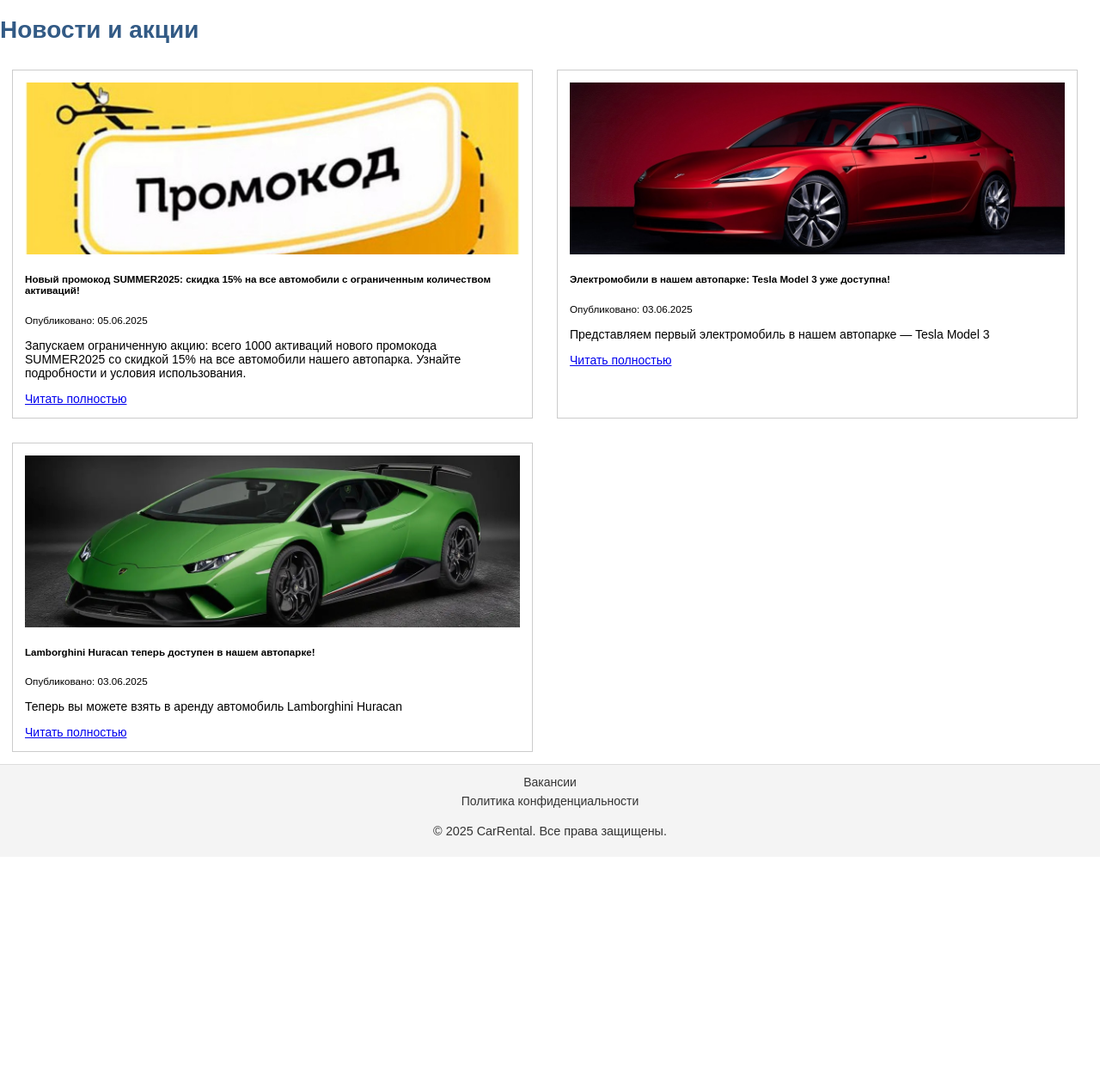
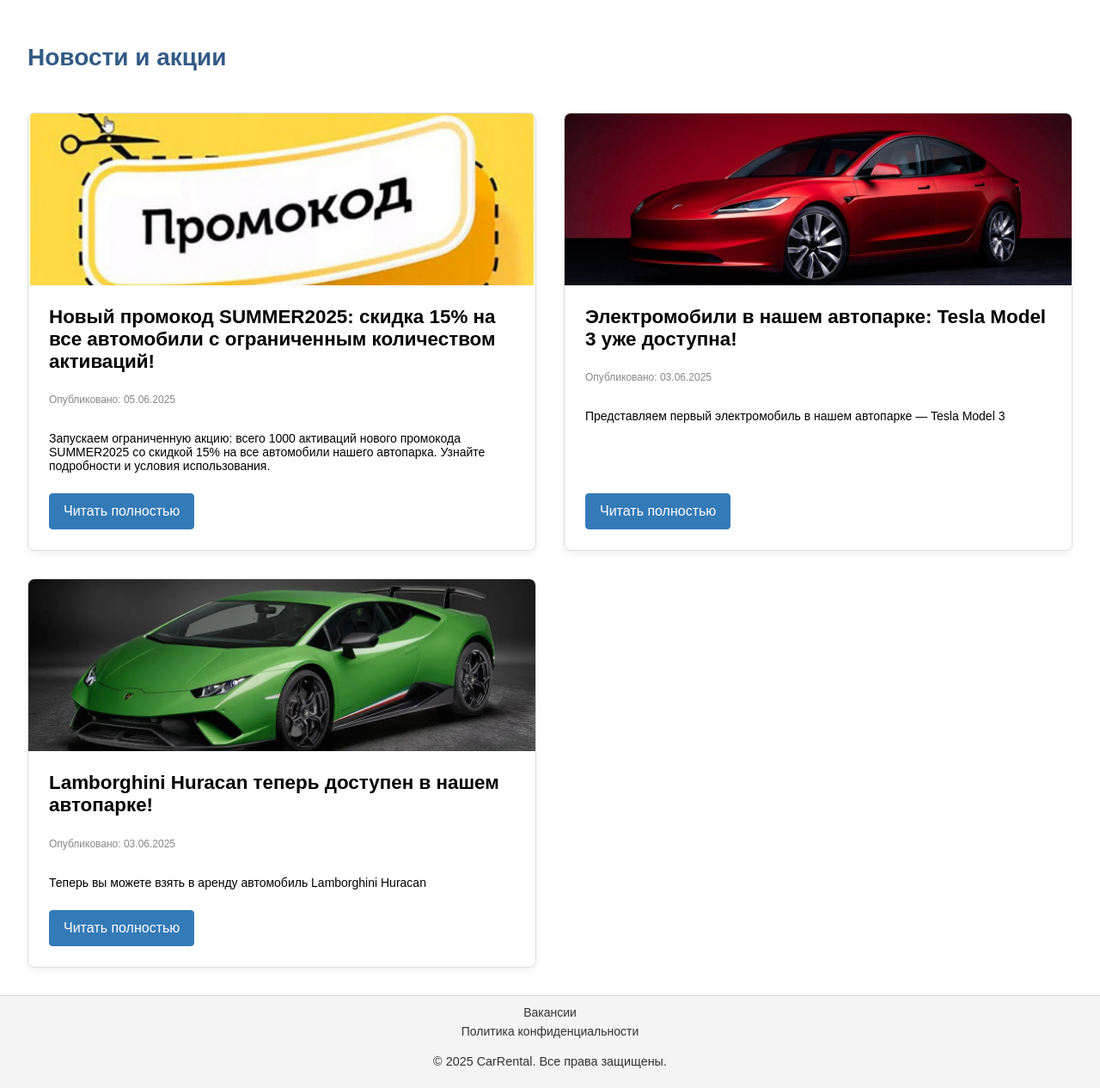
Before and after one commit to Dmitro44/353503_SEBELEV_21, a Django app: page /news/ in a window 1280 px wide. Shown: the part 103-1369 px from the top of the page at 86% size. Before the commit the page ends 1078 px from the top, so only its background shows below. Run offline with Django 5.2, Linux system fonts and the light colour scheme; data comes from the database, SQL or seed files in the repository.

Commit message:
Added glossary and news list styles

```diff
--- a/STRWEB/LR2/static/css/main.css
+++ b/STRWEB/LR2/static/css/main.css
@@ -1,20 +1,27 @@
 /* Main CSS file - imports all other stylesheets */
 
-@import 'base/_variables.css';
-@import 'base/_base.css';
+@import url('base/_base.css');
+@import url('base/_variables.css');
 
-@import 'components/_buttons.css';
-@import 'components/_forms.css';
-@import 'components/_navbar.css';
-@import 'components/_cards.css';
+/* Layout */
+@import url('layout/_header.css');
+@import url('layout/_footer.css');
 
-@import 'layout/_header.css';
-@import 'layout/_footer.css';
+/* Components */
+@import url('components/_buttons.css');
+@import url('components/_navbar.css');
+@import url('components/_cards.css');
+@import url('components/_forms.css');
 
-@import 'pages/_home.css';
-@import 'pages/_vehicle_list.css';
-@import 'pages/_login.css';
-@import 'pages/_register.css';
-@import 'pages/_vehicle_detail.css';
-@import url("pages/_about.css");
-@import url("pages/_contacts.css");
+/* Pages */
+@import url('pages/_home.css');
+@import url('pages/_about.css');
+@import url('pages/_contacts.css');
+@import url('pages/_login.css');
+@import url('pages/_register.css');
+@import url('pages/_vehicle_list.css');
+@import url('pages/_vehicle_detail.css');
+@import url('pages/_glossary.css');
+@import url('pages/_about.css');
+@import url('pages/_contacts.css');
+@import url('pages/_news_list.css');
--- /dev/null
+++ b/STRWEB/LR2/static/css/pages/_news_list.css
@@ -0,0 +1,109 @@
+/* /static/css/pages/_news_list.css */
+
+.news-list-container {
+    padding: 2rem;
+}
+
+.news-header {
+    display: flex;
+    justify-content: space-between;
+    align-items: center;
+    margin-bottom: 2rem;
+}
+
+.news-grid {
+    display: grid;
+    grid-template-columns: repeat(auto-fill, minmax(550px, 1fr));
+    gap: 2rem;
+}
+
+.news-card {
+    background-color: #fff;
+    border: 1px solid #ddd;
+    border-radius: 8px;
+    overflow: hidden;
+    box-shadow: 0 4px 8px rgba(0,0,0,0.05);
+    transition: box-shadow 0.3s ease, transform 0.3s ease;
+    display: flex;
+    flex-direction: column;
+}
+
+.news-card:hover {
+    transform: translateY(-5px);
+    box-shadow: 0 8px 16px rgba(0,0,0,0.1);
+}
+
+.news-card-image {
+    width: 100%;
+    height: 200px;
+    object-fit: cover;
+}
+
+.news-card-content {
+    padding: 1.5rem;
+    display: flex;
+    flex-direction: column;
+    flex-grow: 1;
+}
+
+.news-card-title {
+    font-size: 1.4rem;
+    margin-top: 0;
+    margin-bottom: 0.5rem;
+}
+
+.news-card-meta {
+    color: #888;
+    font-size: 0.9rem;
+    margin-bottom: 1rem;
+}
+
+.news-card-summary {
+    flex-grow: 1;
+    margin-bottom: 1.5rem;
+}
+
+.news-card-footer {
+    display: flex;
+    flex-direction: row;
+    justify-content: space-between;
+    align-items: center;
+    margin-top: auto;
+}
+
+.pagination {
+    list-style: none;
+    padding: 0;
+    margin: 2rem 0;
+    display: flex;
+    justify-content: center;
+    align-items: center;
+    gap: 0.5rem;
+}
+
+.pagination li a, .pagination li span {
+    display: inline-block;
+    padding: 0.5rem 1rem;
+    border: 1px solid #ddd;
+    border-radius: 4px;
+    text-decoration: none;
+    color: var(--primary-color);
+    transition: all 0.3s ease;
+}
+
+.pagination li a:hover {
+    background-color: var(--primary-color);
+    color: #fff;
+    border-color: var(--primary-color);
+}
+
+.pagination li.active span {
+    background-color: var(--primary-color);
+    color: #fff;
+    border-color: var(--primary-color);
+}
+
+.pagination li.disabled span {
+    color: #ccc;
+    border-color: #eee;
+}
--- a/STRWEB/LR2/templates/content/glossary.html
+++ b/STRWEB/LR2/templates/content/glossary.html
@@ -3,14 +3,14 @@
 {% block title %}Словарь терминов{% endblock %}
 
 {% block content %}
-<div>
+<div class="glossary-container">
     <h1>Словарь терминов</h1>
 
     {% if entries %}
         {% for entry in entries %}
             <details>
                 <summary><dfn>{{ entry.question }}</dfn></summary>
-                <div>
+                <div class="details-content">
                     <p>{{ entry.answer|linebreaks }}</p>
                     <small>Добавлено: {{ entry.created_at|date:"d.m.Y" }}</small>
                 </div>
--- a/STRWEB/LR2/templates/content/news_list.html
+++ b/STRWEB/LR2/templates/content/news_list.html
@@ -3,35 +3,33 @@
 {% block title %}Новости - Автопрокат{% endblock %}
 
 {% block content %}
-<div>
-    <div style="display: flex; justify-content: space-between; align-items: center;">
+<div class="news-list-container">
+    <div class="news-header">
         <h1>Новости и акции</h1>
         {% if user.is_authenticated and is_staff_user or is_admin_user %}
-            <a href="{% url 'article_create' %}">Добавить новость</a>
+            <a href="{% url 'article_create' %}" class="btn btn-primary">Добавить новость</a>
         {% endif %}
     </div>
 
     {% if articles %}
-        <div style="display: flex; flex-wrap: wrap;">
+        <div class="news-grid">
             {% for article in articles %}
-                <div style="border: 1px solid #ccc; margin: 1em; padding: 1em; width: 45%;">
+                <div class="news-card">
                     {% if article.image %}
-                        <img src="{{ article.image.url }}" alt="{{ article.title }}" style="height: 200px; object-fit: cover; width: 100%;">
+                        <img src="{{ article.image.url }}" alt="{{ article.title }}" class="news-card-image">
                     {% endif %}
-                    <div>
-                        <h5>{{ article.title }}</h5>
-                        <p>
+                    <div class="news-card-content">
+                        <h5 class="news-card-title">{{ article.title }}</h5>
+                        <p class="news-card-meta">
                             <small>Опубликовано: {{ article.published_at|date:"d.m.Y" }}</small>
                         </p>
-                        <p>{{ article.summary }}</p>
-                        <div style="display: flex; justify-content: space-between; align-items: center;">
-                            <a href="{% url 'news_detail' article.pk %}">Читать полностью</a>
+                        <p class="news-card-summary">{{ article.summary }}</p>
+                        <div class="news-card-footer">
+                            <a href="{% url 'news_detail' article.pk %}" class="btn btn-primary">Читать полностью</a>
 
                             {% if user.is_authenticated and is_staff_user or is_admin_user %}
-                                <div>
-                                    <a href="{% url 'article_edit' article.pk %}">Изменить</a>
-                                    <a href="{% url 'article_delete' article.pk %}">Удалить</a>
-                                </div>
+                                <a href="{% url 'article_edit' article.pk %}" class="btn btn-secondary">Изменить</a>
+                                <a href="{% url 'article_delete' article.pk %}" class="btn btn-danger">Удалить</a>
                             {% endif %}
                         </div>
                     </div>
@@ -41,7 +39,7 @@
 
         {% if is_paginated %}
             <nav>
-                <ul>
+                <ul class="pagination">
                     {% if page_obj.has_previous %}
                         <li>
                             <a href="?page=1">&laquo;&laquo;</a>
@@ -49,11 +47,18 @@
                         <li>
                             <a href="?page={{ page_obj.previous_page_number }}">&laquo;</a>
                         </li>
+                    {% else %}
+                        <li class="disabled"><span>&laquo;&laquo;</span></li>
+                        <li class="disabled"><span>&laquo;</span></li>
                     {% endif %}
 
-                    <li>
-                        Страница {{ page_obj.number }} из {{ page_obj.paginator.num_pages }}.
-                    </li>
+                    {% for i in paginator.page_range %}
+                        {% if page_obj.number == i %}
+                            <li class="active"><span>{{ i }}</span></li>
+                        {% else %}
+                            <li><a href="?page={{ i }}">{{ i }}</a></li>
+                        {% endif %}
+                    {% endfor %}
 
                     {% if page_obj.has_next %}
                         <li>
@@ -62,13 +67,16 @@
                         <li>
                             <a href="?page={{ page_obj.paginator.num_pages }}">&raquo;&raquo;</a>
                         </li>
+                    {% else %}
+                        <li class="disabled"><span>&raquo;</span></li>
+                        <li class="disabled"><span>&raquo;&raquo;</span></li>
                     {% endif %}
                 </ul>
             </nav>
         {% endif %}
     {% else %}
         <div>
-            В настоящее время нет опубликованных новостей.
+            <p>В настоящее время нет опубликованных новостей.</p>
         </div>
     {% endif %}
 </div>
```
Also changed, not shown: STRWEB/LR2/static/css/pages/_glossary.css (added, +67 -0 lines).
